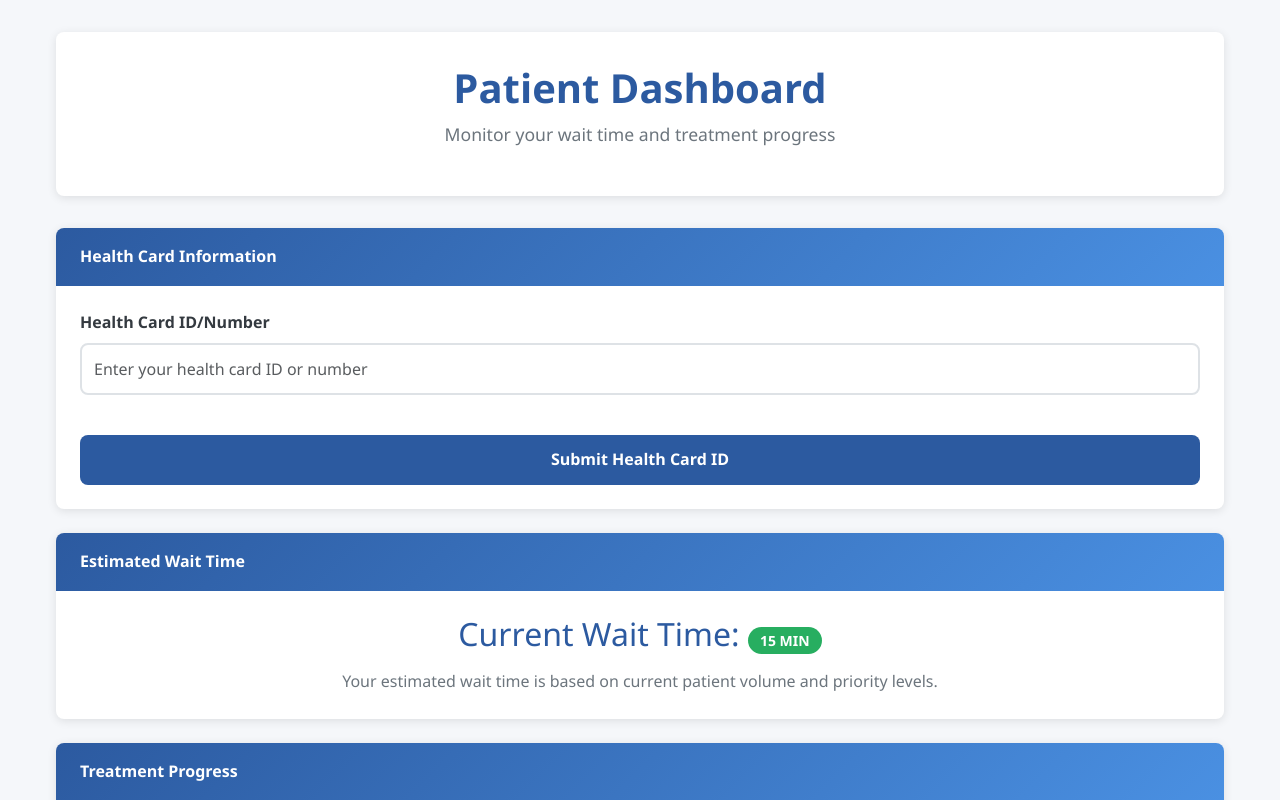
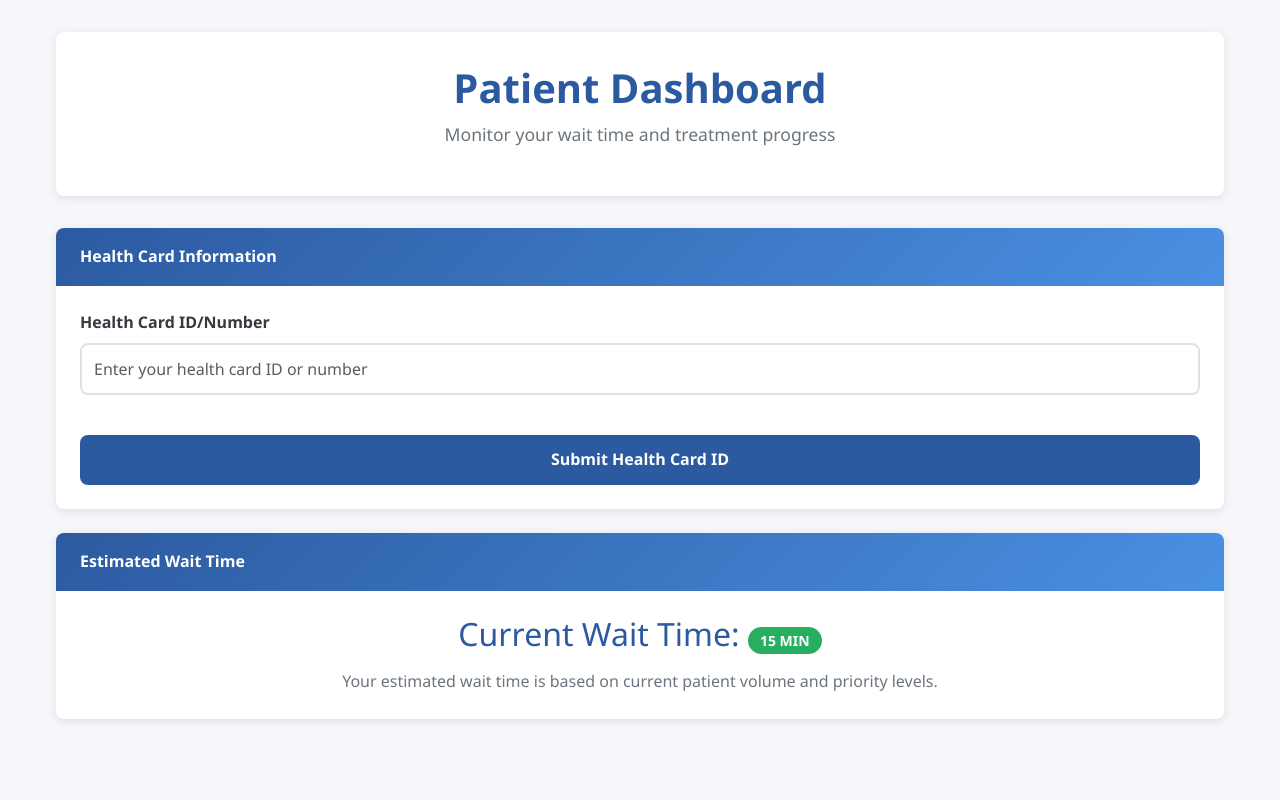
Before and after one commit to hospitalhelpers/hospitalmanager, a React (Vite) app in the folder frontend/: page / in a window 1280 px wide. Shown: the top 800 px of the page. Built offline with nearby package versions, Linux system fonts and the light colour scheme.

Commit message:
Patient Dash Fix

```diff
--- a/frontend/src/components/PatientDashboard.jsx
+++ b/frontend/src/components/PatientDashboard.jsx
@@ -60,7 +60,7 @@ const PatientDashboard = () => {
       </div>
 
       <WaitTimeDisplay />
-      <ProgressReport />
+      {submitStatus && <ProgressReport />}
 
     </div>
   );
```
